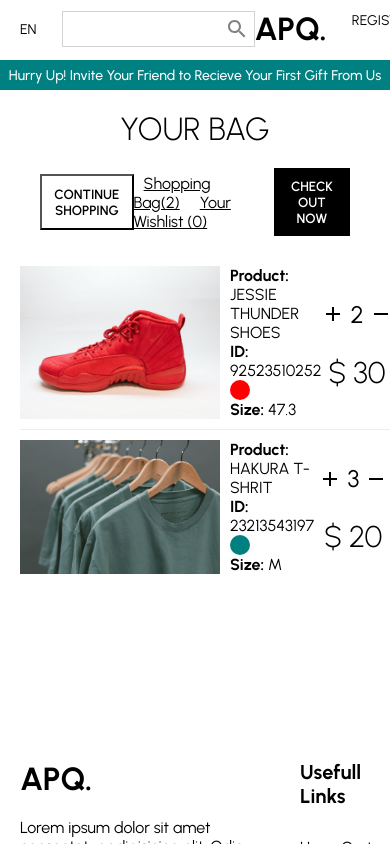
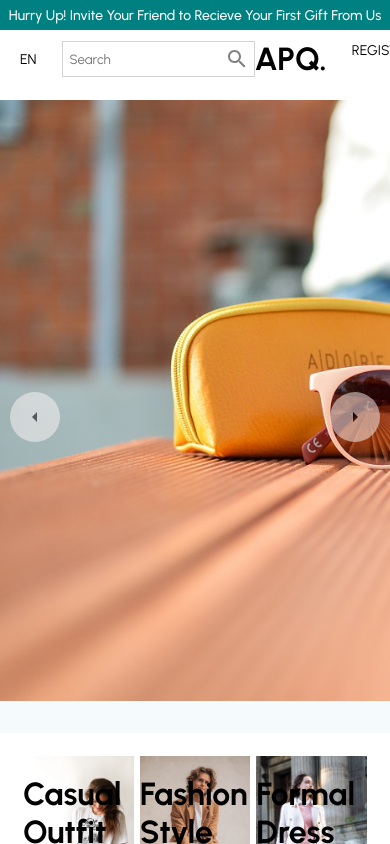
Before and after one commit to AliPooladmast/e-commerce, a React (Create React App) app: page / in a window 390 px wide. Shown: the top 844 px of the page. Built offline with nearby package versions, Linux system fonts and the light colour scheme.

Commit message:
improve the responsivity of the navbar component

```diff
--- a/src/App.jsx
+++ b/src/App.jsx
@@ -6,7 +6,7 @@ import ProductList from "./pages/ProductList/ProductList";
 import Register from "./pages/Register/Register";
 
 const App = () => {
-  return <Cart />;
+  return <Home />;
 };
 
 export default App;
--- a/src/components/NavBar/NavBar.jsx
+++ b/src/components/NavBar/NavBar.jsx
@@ -10,7 +10,7 @@ const NavBar = () => {
         <div className={style.Left}>
           <div className={style.Language}>EN</div>
           <div className={style.SearchContainer}>
-            <input className={style.Input}></input>
+            <input className={style.Input} placeholder="Search"></input>
             <Search className={style.Search} />
           </div>
         </div>
--- a/src/components/NavBar/NavBar.module.scss
+++ b/src/components/NavBar/NavBar.module.scss
@@ -1,5 +1,9 @@
 .Container {
   height: 60px;
+
+  @media only screen and (max-width: 380px) {
+    height: 50px;
+  }
 }
 
 .Wrapper {
@@ -7,6 +11,10 @@
   display: flex;
   justify-content: space-between;
   align-items: center;
+
+  @media only screen and (max-width: 380px) {
+    padding: 10px 0;
+  }
 }
 
 .Left {
@@ -18,6 +26,10 @@
 .Language {
   font-size: 14px;
   cursor: pointer;
+
+  @media only screen and (max-width: 380px) {
+    display: none;
+  }
 }
 
 .SearchContainer {
@@ -26,6 +38,10 @@
   align-items: center;
   margin-left: 25px;
   padding: 5px;
+
+  @media only screen and (max-width: 380px) {
+    margin-left: 10px;
+  }
 }
 
 .Input {
@@ -33,6 +49,10 @@
 
   &:focus {
     outline: none;
+  }
+
+  @media only screen and (max-width: 380px) {
+    width: 50px;
   }
 }
 
@@ -48,6 +68,10 @@
 
 .Logo {
   font-weight: bold;
+
+  @media only screen and (max-width: 380px) {
+    font-size: 24px;
+  }
 }
 
 .Right {
@@ -59,5 +83,15 @@
     font-size: 14px;
     cursor: pointer;
     margin-left: 25px;
+
+    @media only screen and (max-width: 380px) {
+      font-size: 12px;
+      margin-left: 10px;
+    }
+  }
+
+  @media only screen and (max-width: 380px) {
+    justify-content: center;
+    flex: 2;
   }
 }
```
